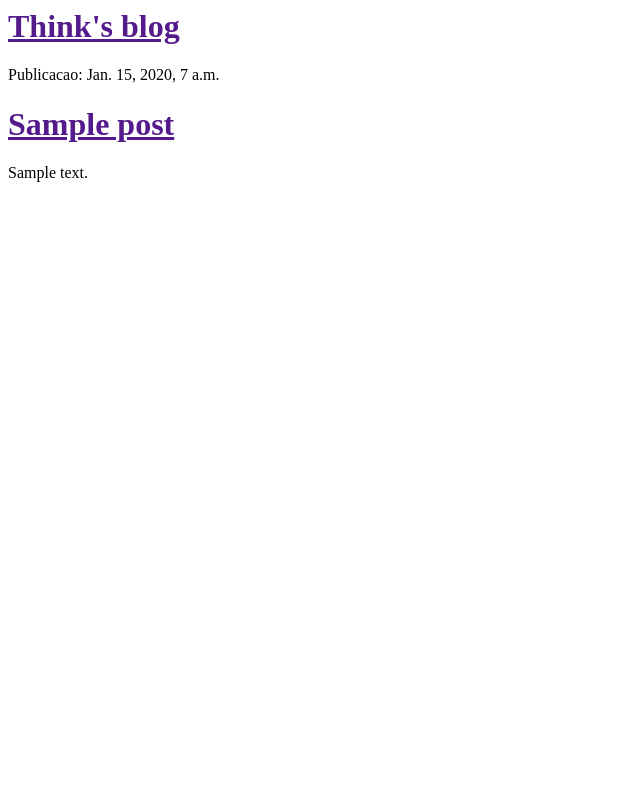
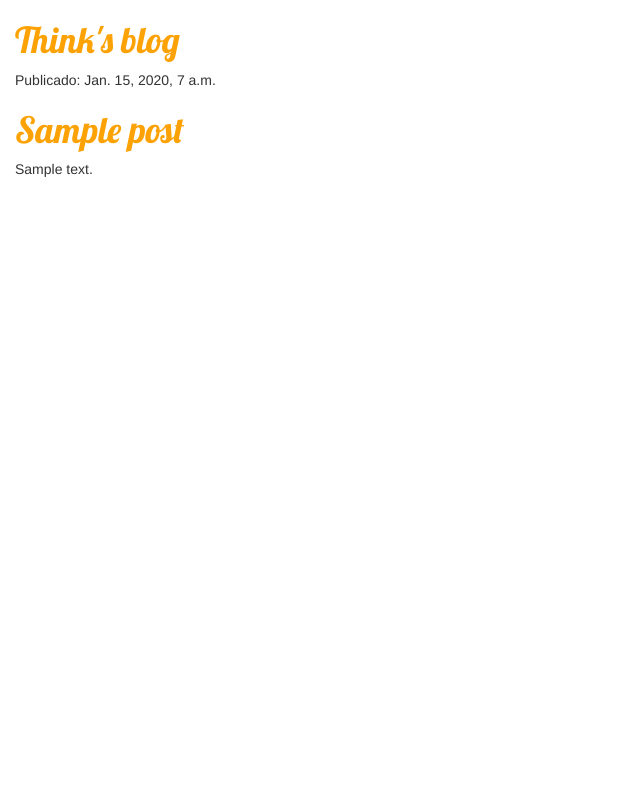
Before and after one commit to CarlosGouveia/my-first-blog, a Django app: template blog/templates/blog/post_list.html in a window 1280 px wide. Shown: the whole page, without its empty margins (0-640 px from the left). Run offline with Django 3.2, Linux system fonts and the light colour scheme; the template is opened without the code that fills it: values that come from a table or form of the project are taken from there, others are empty; tables that the repository leaves empty hold one stand-in row (values such as "Sample post"); some libraries are stand-ins or nearby versions.

Commit message:
Adicao bootstrap.

```diff
--- /dev/null
+++ b/blog/static/css/blog.css
@@ -0,0 +1,7 @@
+h1 a {
+    color: #FCA205;
+    font-family: 'Lobster';
+}
+body{
+    padding-left: 15px;
+}
--- a/blog/templates/blog/post_list.html
+++ b/blog/templates/blog/post_list.html
@@ -1,6 +1,11 @@
+{% load staticfiles %}
 <html>
     <head>
         <title>Think's blog</title>
+        <link rel="stylesheet" href="//maxcdn.bootstrapcdn.com/bootstrap/3.2.0/css/bootstrap.min.css">
+        <link rel="stylesheet" href="//maxcdn.bootstrapcdn.com/bootstrap/3.2.0/css/bootstrap-theme.min.css">
+        <link href="//fonts.googleapis.com/css?family=Lobster&subset=latin,latin-ext" rel="stylesheet" type="text/css">
+        <link rel="stylesheet" href="{% static 'css/blog.css' %}">
     </head>
     <body>
         <div>
@@ -9,7 +14,7 @@
 
         {% for post in posts %}
             <div>
-                <p>Publicacao: {{ post.data_publicacao }}</p>
+                <p>Publicado: {{ post.data_publicacao }}</p>
                 <h1><a href="">{{ post.titulo }}</a> </h1>
                 <p>{{ post.texto|linebreaksbr }}</p>
             </div>
```
